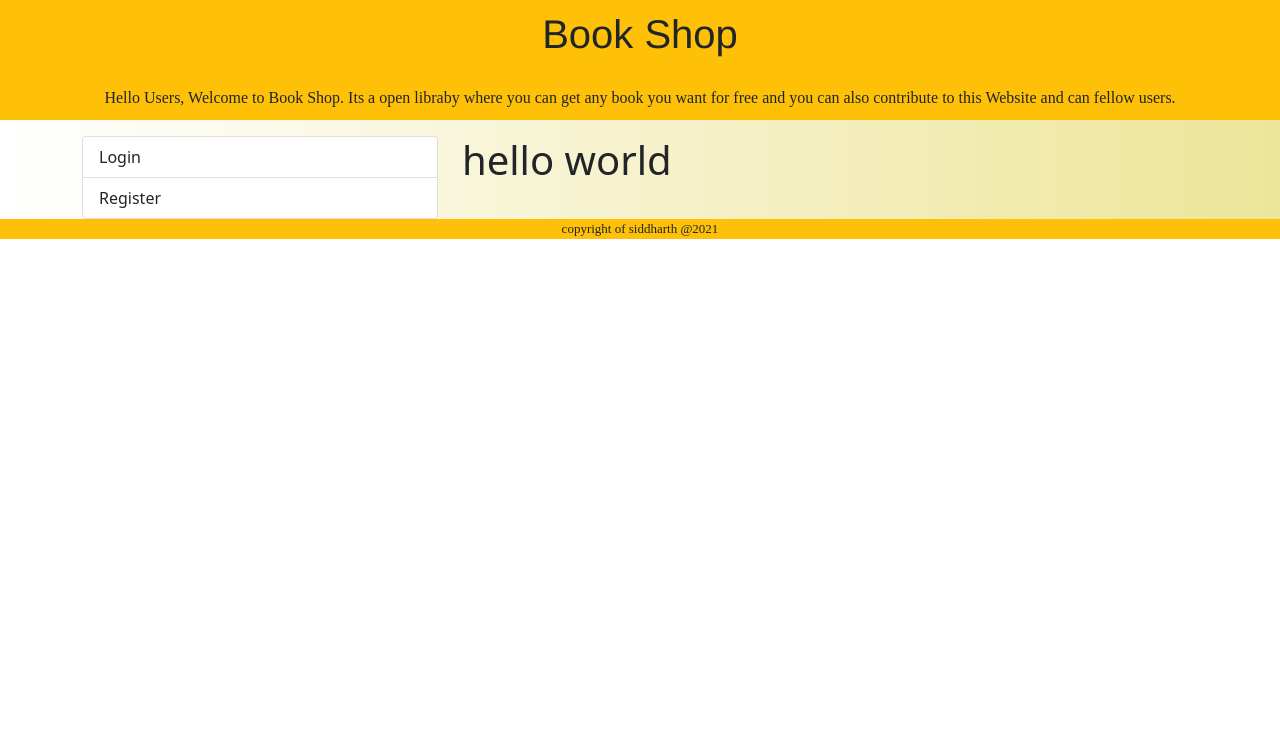
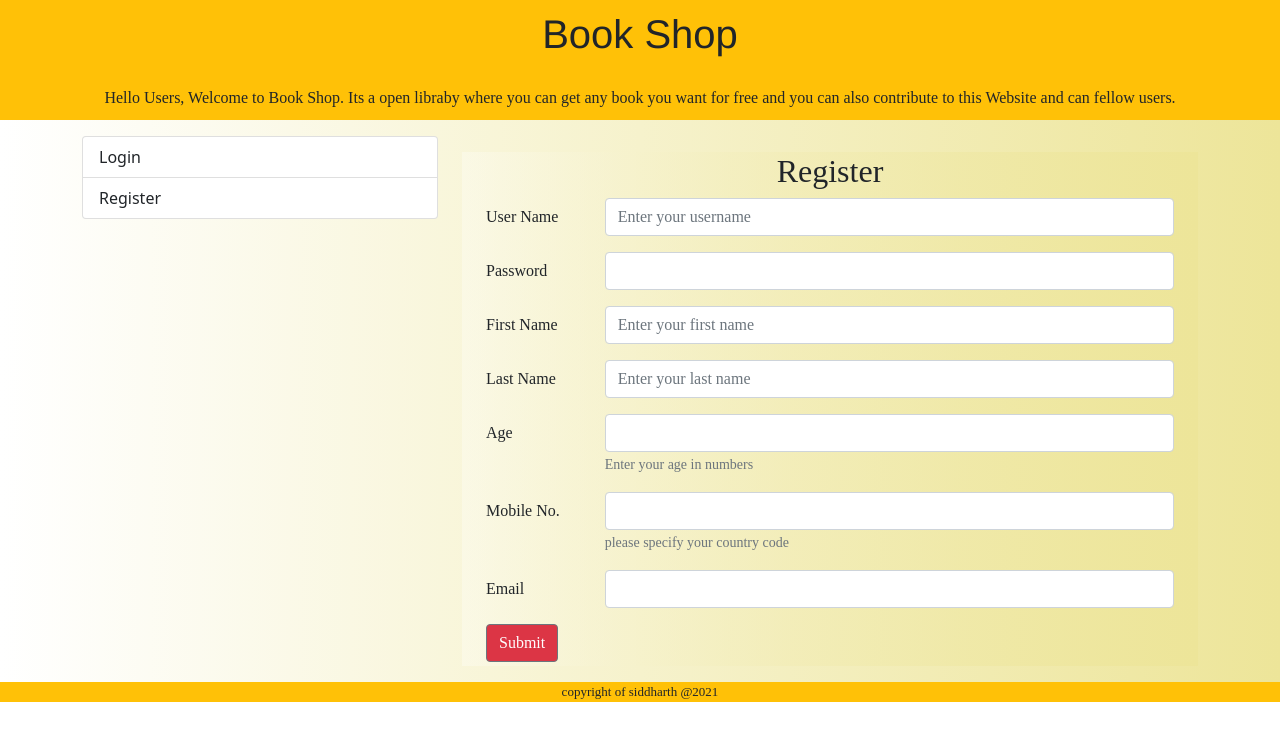
Before and after one commit to Siddharth352/Book-shop, a React (Create React App) app: page /Register in a window 1280 px wide. Shown: the top 740 px of the page. Built offline with nearby package versions, Linux system fonts and the light colour scheme.

Commit message:
wrapping up

```diff
--- a/src/Components/AddBook.js
+++ b/src/Components/AddBook.js
@@ -3,12 +3,12 @@ import { NotificationManager } from "react-notifications";
 import NotificationContainer from "react-notifications/lib/NotificationContainer";
 import { Button, Col, Container, Form, FormGroup, FormText, Input, Label } from "reactstrap";
 import { axiosPostRequest } from "./Services/AxiosCall";
-import { createNewObject } from "./Services/GetObject";
+import { createBookNewObject } from "./Services/GetObject";
 
 export default function AddBook(){
     function SaveData(event){
         event.preventDefault();
-        var newObject = createNewObject(event.target.AuthorName.value,event.target.BookName.value,event.target.Theme.value,event.target.DownloadLink.value,event.target.marketprice.value,null);
+        var newObject = createBookNewObject(event.target.AuthorName.value,event.target.BookName.value,event.target.Theme.value,event.target.DownloadLink.value,event.target.marketprice.value,null);
         AddBookToDB(newObject);
     }
 
--- a/src/Components/Home.js
+++ b/src/Components/Home.js
@@ -11,6 +11,7 @@ import { BrowserRouter as Router,Route, Routes } from "react-router-dom";
 import Logout from "./Logout";
 import Login from "./Login";
 import Register from "./Register"
+import Welcome from "./Welcome";
 
 export default()=>{
     return <div className="home">
@@ -30,6 +31,7 @@ export default()=>{
                         <Route  path="/logout" element={<Logout/>} exact/>
                         <Route  path="/Login" element={<Login/>} exact/>
                         <Route  path="/Register" element={<Register/>} exact/>
+                        <Route path="/" element={<Welcome/>}/>
                     </Routes>
 
                 </Col>
--- a/src/Components/Login.js
+++ b/src/Components/Login.js
@@ -72,7 +72,7 @@ export default function Login() {
         </Button>
         </Form>
 
-        <p className="mt-4">New User??... Register here</p>
+        <p className="mt-4">New User??... Please Register First</p>
 
         </Container></div>
         }
--- a/src/Components/Register.js
+++ b/src/Components/Register.js
@@ -1,5 +1,169 @@
 import React from "react";
+import { NotificationManager } from "react-notifications";
+import NotificationContainer from "react-notifications/lib/NotificationContainer";
+import { Button, Col, Container, Form, FormGroup, FormText, Input, Label } from "reactstrap";
+import { axiosPostRequest } from "./Services/AxiosCall";
+import { createUserNewObject } from "./Services/GetObject";
 
 export default function Register(){
-    return <h1>hello world</h1>
+    function SaveData(event){
+        event.preventDefault();
+        var newObject = createUserNewObject(event.target.Username.value,event.target.FirstName.value,event.target.LastName.value,event.target.Age.value,event.target.MobileNo.value,event.target.Password.value,event.target.email.value);
+
+        AddUserToDB(newObject);
+    }
+
+    function AddUserToDB(user){
+        console.log("user",user);
+        axiosPostRequest("Register",user)
+            .then(res=>{
+                console.log(res);
+                NotificationManager.success('Data saved succesfully',"",1000);
+            })
+            .catch(err=>{
+                console.log("error occured in saving form data ",err);
+                NotificationManager.error("Something went wrong");
+            })
+    }
+
+    return <div className = "AddingBookContainer" >
+
+
+        <Container className="mt-3 mb-3">
+
+    <h2 className="text-center">Register</h2>
+        <Form onSubmit={SaveData}>
+    <FormGroup row>
+        <Label
+        for="Username"
+        sm={2}
+        >
+        User Name
+        </Label>
+        <Col sm={10}>
+        <Input
+            id="Username"
+            name="Username"
+            placeholder="Enter your username"
+            type="text"
+        />
+        </Col>
+    </FormGroup>
+
+    <FormGroup row>
+        <Label
+        for="Password"
+        sm={2}
+        >
+        Password
+        </Label>
+        <Col sm={10}>
+        <Input
+            id="Password"
+            name="Password"
+            type="Password"
+        />
+
+        </Col>
+    </FormGroup>
+
+    <FormGroup row>
+        <Label
+        for="FirstName"
+        sm={2}
+        >
+        First Name
+        </Label>
+        <Col sm={10}>
+        <Input
+            id="FirstName"
+            name="FirstName"
+            placeholder="Enter your first name"
+            type="text"
+        />
+        </Col>
+    </FormGroup>
+
+
+    <FormGroup row>
+        <Label
+        for="LastName"
+        sm={2}
+        >
+        Last Name
+        </Label>
+        <Col sm={10}>
+        <Input
+            id="LastName"
+            name="LastName"
+            placeholder="Enter your last name"
+            type="text"
+        />
+        </Col>
+    </FormGroup>
+
+    <FormGroup row>
+        <Label
+        for="Age"
+        sm={2}
+        >
+        Age
+        </Label>
+        <Col sm={10}>
+        <Input
+            id="Age"
+            name="Age"
+            type="text"
+        />
+        <FormText>
+            Enter your age in numbers
+        </FormText>
+        </Col>
+    </FormGroup>
+
+
+    <FormGroup row>
+        <Label
+        for="MobileNo"
+        sm={2}
+        >
+        Mobile No.
+        </Label>
+        <Col sm={10}>
+        <Input
+            id="MobileNo"
+            name="MobileNo"
+            type="text"
+        />
+        <FormText>
+            please specify your country code
+        </FormText>
+        </Col>
+    </FormGroup>
+
+    <FormGroup row>
+        <Label
+        for="email"
+        sm={2}
+        >
+        Email
+        </Label>
+        <Col sm={10}>
+        <Input
+            id="email"
+            name="email"
+            type="text"
+        />
+        </Col>
+    </FormGroup>
+
+
+
+    <Button type="submit"  className="bg-danger mb-1">
+    Submit
+  </Button>
+    </Form>
+    </Container>
+    <NotificationContainer/>
+    </div>
 }
--- a/src/Components/Services/GetObject.js
+++ b/src/Components/Services/GetObject.js
@@ -1,6 +1,6 @@
 
 
-function createNewObject(AuthorName,BookName,Theme,DownloadLink,marketprice,bookid){
+function createBookNewObject(AuthorName,BookName,Theme,DownloadLink,marketprice,bookid){
     var newObject = {name:"",author:"",description:"",download_link:"",cost:""};
         newObject.author = AuthorName;
         newObject.name = BookName;
@@ -12,4 +12,16 @@ function createNewObject(AuthorName,BookName,Theme,DownloadLink,marketprice,book
         }
     return newObject;
     }
-export {createNewObject} ;
+
+function createUserNewObject(username,firstName,lastName,age,phoneNumber,password,email){
+        var newObject = {userName:"",firstName:"",LastName:"",age:"",password:"",email:"",phoneNumber:""};
+            newObject.userName = username;
+            newObject.firstName = firstName;
+            newObject.LastName = lastName;
+            newObject.age =age;
+            newObject.password =password;
+            newObject.email = email;
+            newObject.phoneNumber=phoneNumber;
+        return newObject;
+        }
+export {createBookNewObject, createUserNewObject} ;
--- a/src/Components/UpdateBook.js
+++ b/src/Components/UpdateBook.js
@@ -3,12 +3,12 @@ import { NotificationContainer } from "react-notifications";
 import NotificationManager from "react-notifications/lib/NotificationManager";
 import { Button, Col, Container, Form, FormGroup, FormText, Input, Label } from "reactstrap";
 import { axiosPutReuqest } from "./Services/AxiosCall";
-import { createNewObject } from "./Services/GetObject";
+import { createBookNewObject } from "./Services/GetObject";
 
 export default function UpdateBook(){
     function UpdateData(event){
         event.preventDefault();
-        var newObject = createNewObject(event.target.AuthorName.value,event.target.BookName.value,event.target.Theme.value,event.target.DownloadLink.value,event.target.marketprice.value,event.target.BookId.value);
+        var newObject = createBookNewObject(event.target.AuthorName.value,event.target.BookName.value,event.target.Theme.value,event.target.DownloadLink.value,event.target.marketprice.value,event.target.BookId.value);
         axiosPutReuqest("UpdateBook",newObject)
         .then(res=>{
             console.log(res);
--- /dev/null
+++ b/src/Components/Welcome.js
@@ -0,0 +1,9 @@
+import React from "react";
+
+export default function Welcome(){
+    return <div className="text-center AddingBookContainer">
+        <h2> Hello {localStorage.getItem("username")!=null?localStorage.getItem("username"):"Buddy"}</h2>
+        <p>Wanna Read som books for Free, You are at a right place.</p>
+        <p>Go Ahead, and explore the world of books.</p>
+    </div>
+}
```
